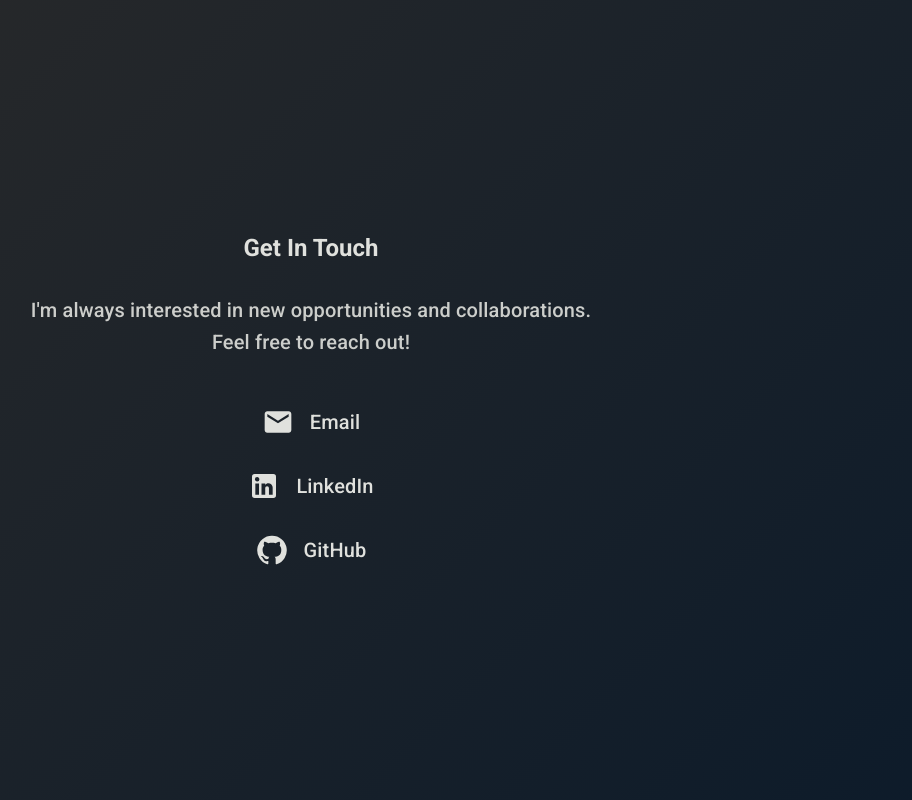
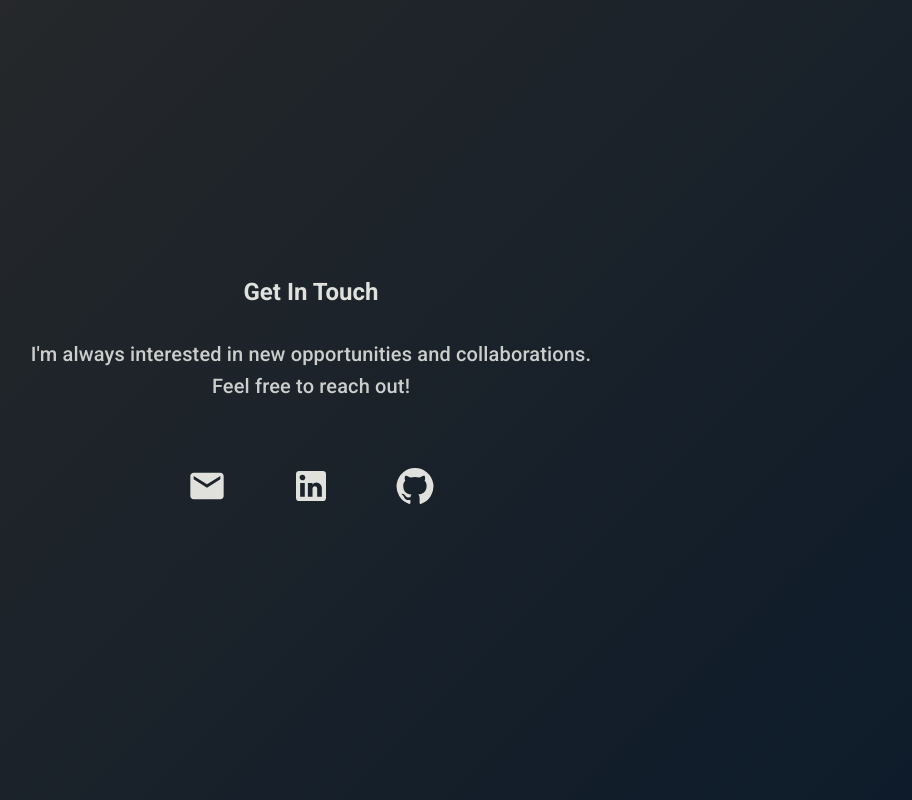
Before and after one commit to anishdpatel28/anishdpatel28.github.io, a React (Vite) app in the folder frontend/: page / in a window 1280 px wide. Shown: the part 4000-4800 px from the top of the page, without its empty margins (329-1241 px from the left). Built offline with nearby package versions, Linux system fonts and the light colour scheme; no server answers.

Commit message:
Remove text for contact items

```diff
--- a/frontend/src/pages/Home.tsx
+++ b/frontend/src/pages/Home.tsx
@@ -962,40 +962,34 @@ const Home = () => {
             <Typography variant="h6" sx={{ color: 'rgba(224, 225, 221, 0.9)', mb: 6, maxWidth: 600, mx: 'auto' }}>
               I&apos;m always interested in new opportunities and collaborations. Feel free to reach out!
             </Typography>
-            <Box sx={{ display: 'flex', flexDirection: 'column', gap: 4, alignItems: 'center' }}>
-              <Box className="contact-item" sx={{ display: 'flex', alignItems: 'center', gap: 2 }}>
+            <Box sx={{ display: 'flex', gap: 4, alignItems: 'center', justifyContent: 'center', mt: 4 }}>
+              <Tooltip title="Email" arrow>
                 <IconButton
                   onClick={() => window.open('mailto:anish.patel@example.com', '_blank')}
-                  sx={{ color: '#e0e1dd', p: 0 }}
+                  sx={{ color: '#e0e1dd', p: 2, fontSize: 40 }}
+                  aria-label="Email"
                 >
-                  <Email sx={{ fontSize: 32 }} />
+                  <Email sx={{ fontSize: 40 }} />
                 </IconButton>
-                <Typography variant="h6" sx={{ color: '#e0e1dd', fontWeight: 500 }}>
-                  <a href="mailto:anish.patel@example.com" style={{ color: '#e0e1dd', textDecoration: 'none' }}>Email</a>
-                </Typography>
-              </Box>
-              <Box className="contact-item" sx={{ display: 'flex', alignItems: 'center', gap: 2 }}>
+              </Tooltip>
+              <Tooltip title="LinkedIn" arrow>
                 <IconButton
                   onClick={() => window.open('https://linkedin.com/in/anishpatel', '_blank')}
-                  sx={{ color: '#e0e1dd', p: 0 }}
+                  sx={{ color: '#e0e1dd', p: 2, fontSize: 40 }}
+                  aria-label="LinkedIn"
                 >
-                  <LinkedIn sx={{ fontSize: 32 }} />
+                  <LinkedIn sx={{ fontSize: 40 }} />
                 </IconButton>
-                <Typography variant="h6" sx={{ color: '#e0e1dd', fontWeight: 500 }}>
-                  <a href="https://linkedin.com/in/anishpatel" target="_blank" rel="noopener noreferrer" style={{ color: '#e0e1dd', textDecoration: 'none' }}>LinkedIn</a>
-                </Typography>
-              </Box>
-              <Box className="contact-item" sx={{ display: 'flex', alignItems: 'center', gap: 2 }}>
+              </Tooltip>
+              <Tooltip title="GitHub" arrow>
                 <IconButton
                   onClick={() => window.open('https://github.com/anishpatel', '_blank')}
-                  sx={{ color: '#e0e1dd', p: 0 }}
+                  sx={{ color: '#e0e1dd', p: 2, fontSize: 40 }}
+                  aria-label="GitHub"
                 >
-                  <GitHub sx={{ fontSize: 32 }} />
+                  <GitHub sx={{ fontSize: 40 }} />
                 </IconButton>
-                <Typography variant="h6" sx={{ color: '#e0e1dd', fontWeight: 500 }}>
-                  <a href="https://github.com/anishpatel" target="_blank" rel="noopener noreferrer" style={{ color: '#e0e1dd', textDecoration: 'none' }}>GitHub</a>
-                </Typography>
-              </Box>
+              </Tooltip>
             </Box>
           </Box>
         </Container>
```
